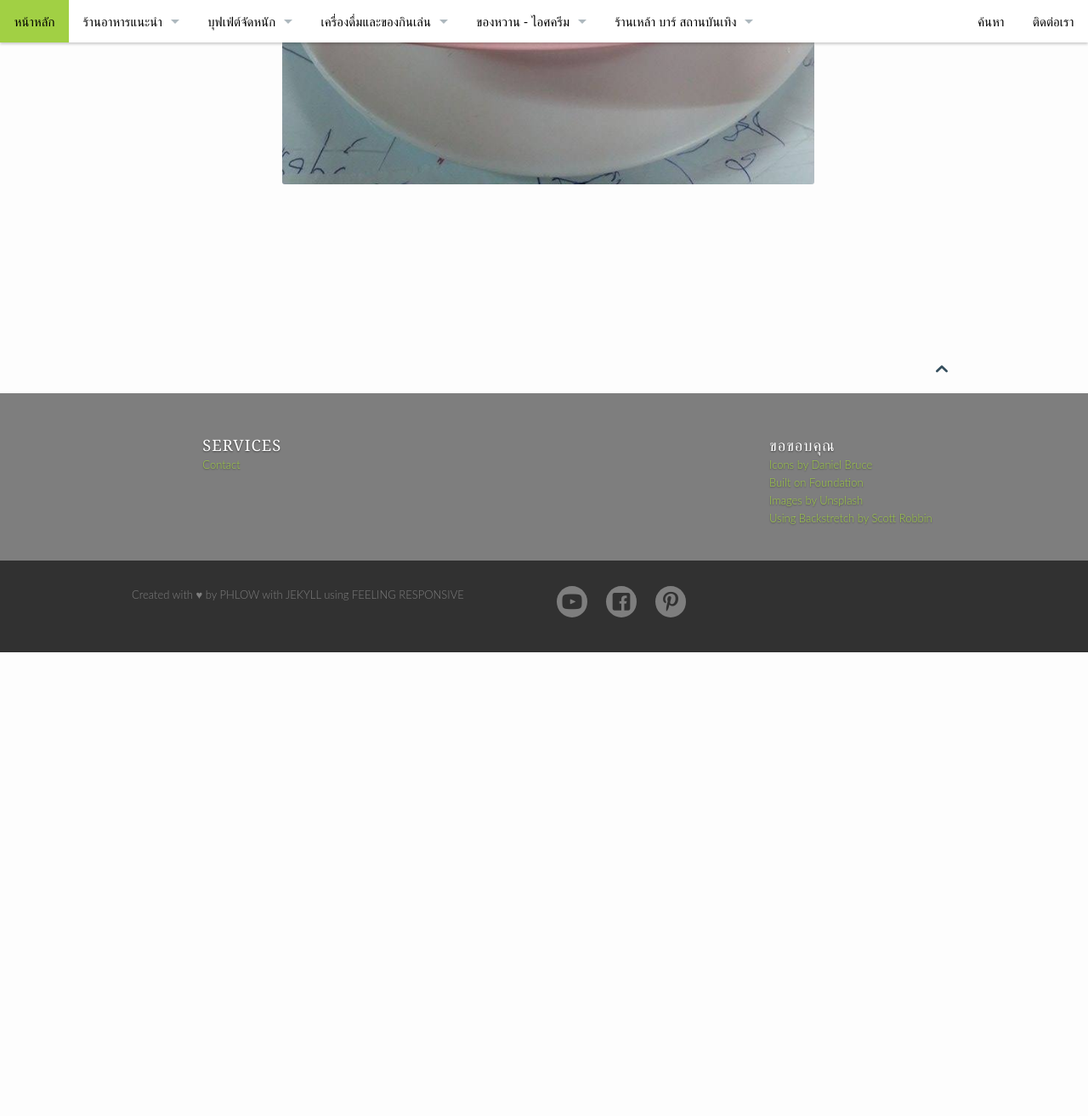
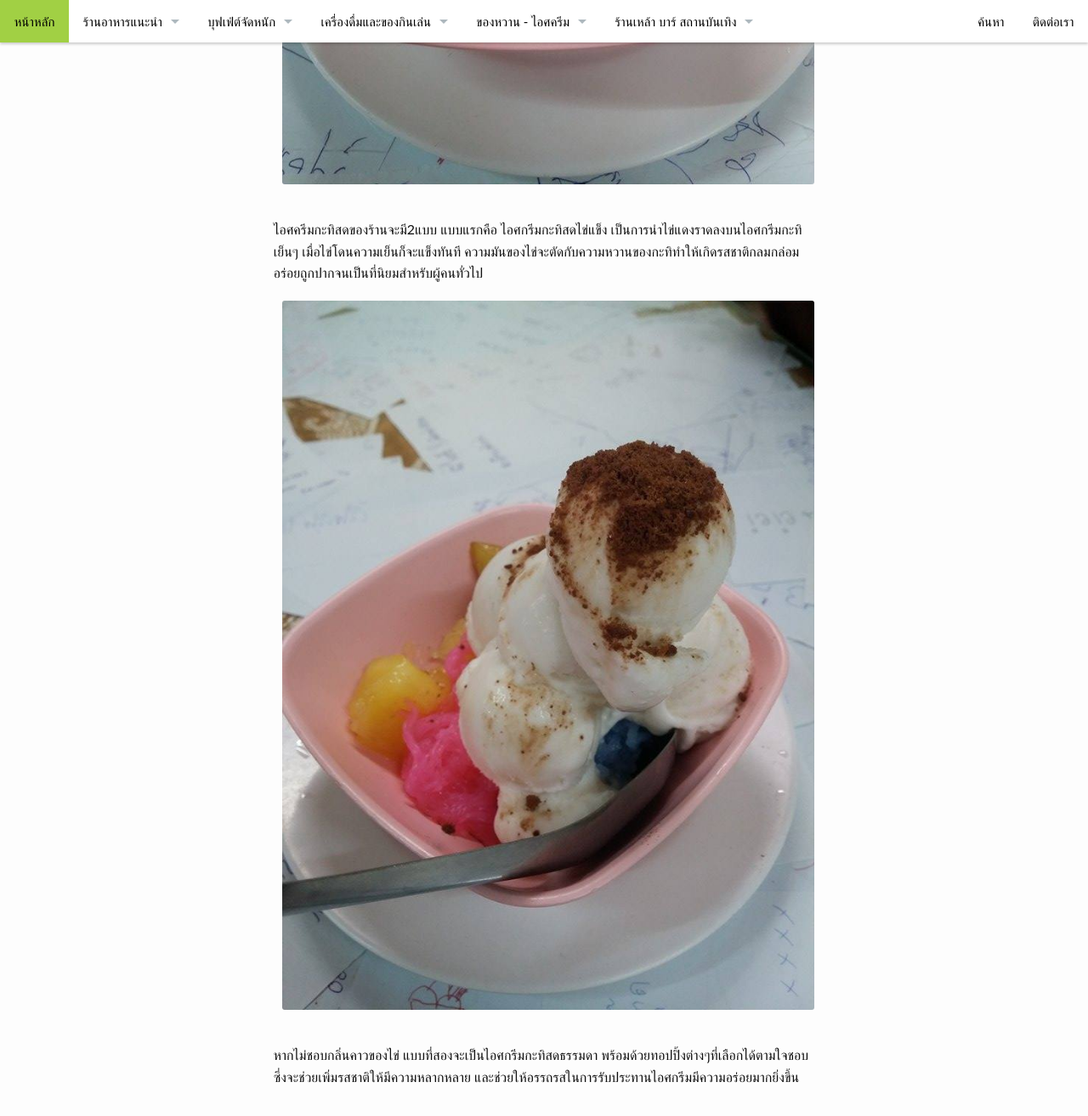
Before and after one commit to hatyairoiroi/hatyairoiroi.github.io, a Jekyll site: the page built from pages/ไทยไท.md, in a window 1280 px wide and 1400 px high, scrolled down 2101 px. Shown: the top 1314 px of the window at 85% size. Built offline with Jekyll 4.4.1, drawn with Linux system fonts in a browser that asks for light colours; before the commit the page ends 2869 px from its top, so only the background shows below that.

Commit message:
Update ไทยไท.md

```diff
--- a/pages/ไทยไท.md
+++ b/pages/ไทยไท.md
@@ -22,3 +22,13 @@ permalink: "/ไทยไท/"
   <li><a href="{{ site.url }}/images/ไทยไท4.jpg"><img src="{{ site.url }}/images/ไทยไท4.jpg"></a></li>
 </ul>
 </p>
+
+ไอศครีมกะทิสดของร้านจะมี2แบบ แบบแรกคือ ไอศกรีมกะทิสดไข่แข็ง เป็นการนำไข่แดงราดลงบนไอศกรีมกะทิเย็นๆ เมื่อไข่โดนความเย็นก็จะแข็งทันที ความมันของไข่จะตัดกับความหวานของกะทิทำให้เกิดรสชาติกลมกล่อม อร่อยถูกปากจนเป็นที่นิยมสำหรับผู้คนทั่วไป
+
+<p align="center">
+<ul class="clearing-thumbs small-block-grid-1" data-clearing>
+  <li><a href="{{ site.url }}/images/ไทยไท5.jpg"><img src="{{ site.url }}/images/ไทยไท5.jpg"></a></li>
+</ul>
+</p>
+
+หากไม่ชอบกลิ่นคาวของไข่ แบบที่สองจะเป็นไอศกรีมกะทิสดธรรมดา พร้อมด้วยทอปปิ้งต่างๆที่เลือกได้ตามใจชอบซึ่งจะช่วยเพิ่มรสชาติให้มีความหลากหลาย และช่วยให้อรรถรสในการรับประทานไอศกรีมมีความอร่อยมากยิ่งขึ้น
```
